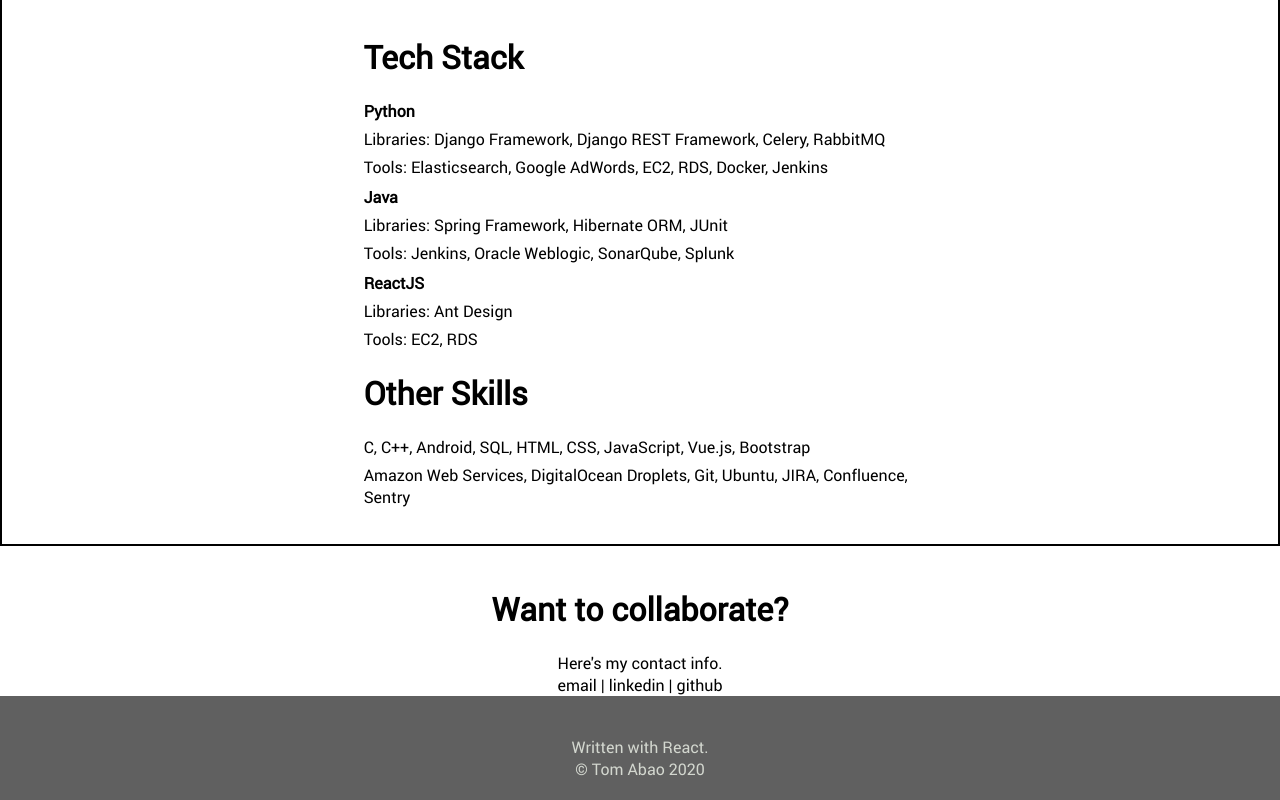
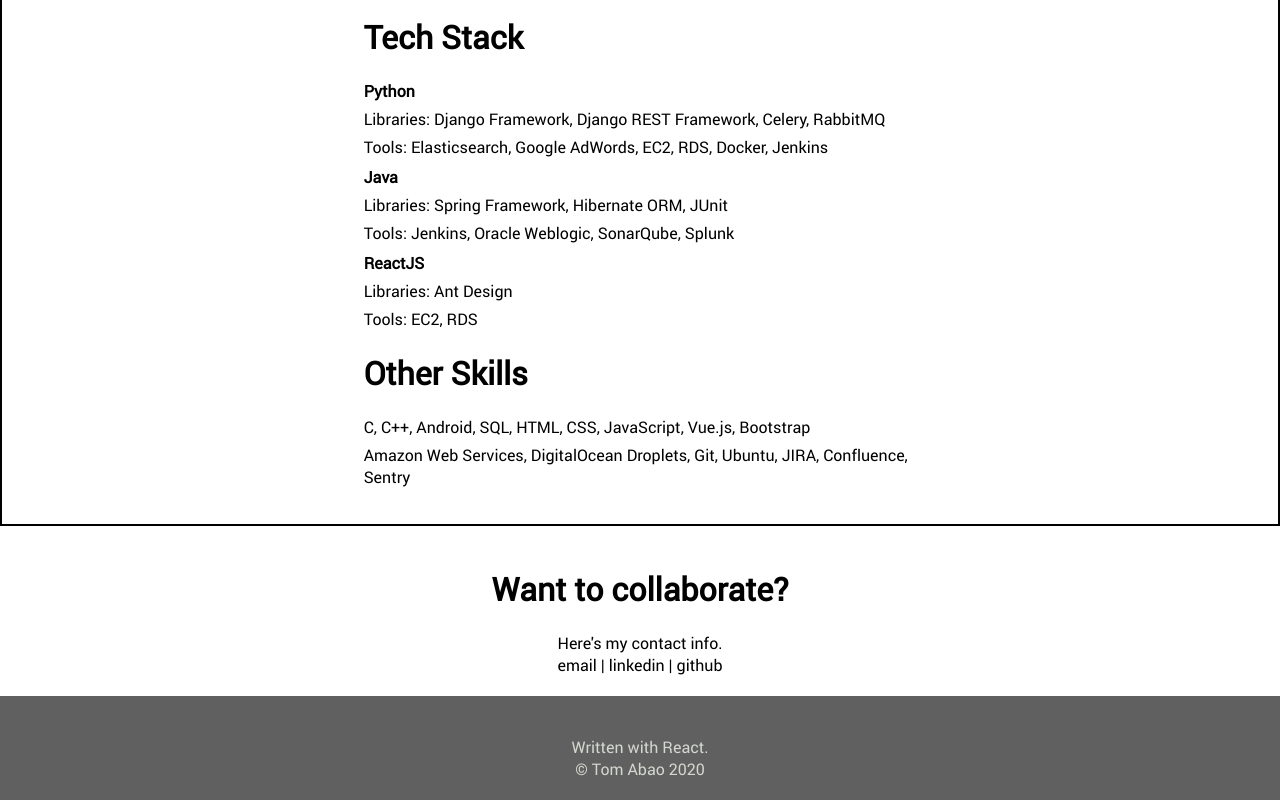
Before and after one commit to kormin/react-portfolio, a React (Create React App) app: page / in a window 1280 px wide. Shown: the part 778-1578 px from the top of the page. Built offline with nearby package versions, Linux system fonts and the light colour scheme.

Commit message:
adjust padding

```diff
--- a/src/main.css
+++ b/src/main.css
@@ -92,12 +92,6 @@ ul.taskbar > li > a:hover {
 .nano-options {
   background-color: #f5f5f5;
   padding: 6px;
-}
-
-/* Work */
-#work {
-  padding-top: 20px;
-  padding-bottom: 20px;
 }
 
 /* Browser */
@@ -195,6 +189,8 @@ ul.titlebar-options > li {
 /* Contact */
 #contact {
   text-align: center;
+  padding-top: 20px;
+  padding-bottom: 20px;
 }
 
 .contact-links > a {
```
